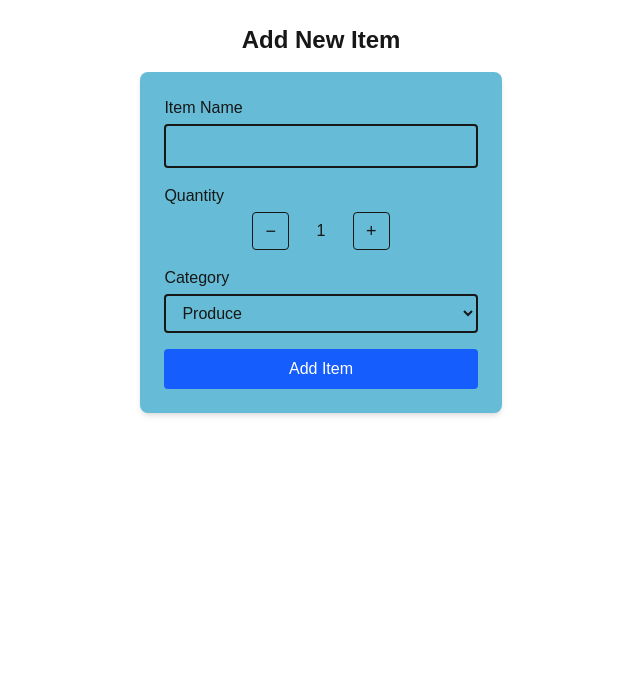
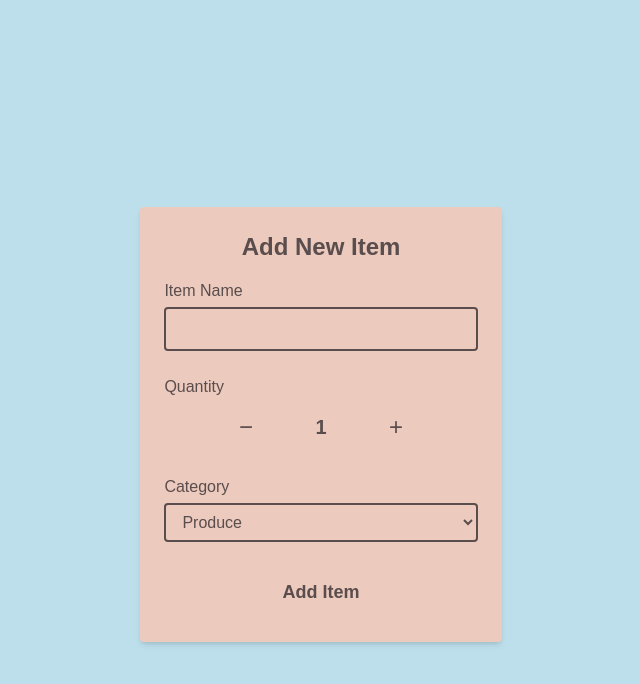
Before and after one commit to TLN13/CPRG306-Assignments, a Next.js app: page /week-4 in a window 1280 px wide. Shown: the top 684 px of the page, without its empty margins (319-959 px from the left). Built offline with nearby package versions, Linux system fonts and the light colour scheme.

Commit message:
improved the UI

```diff
--- a/app/page.tsx
+++ b/app/page.tsx
@@ -13,6 +13,9 @@ export default function Page() {
       <p>
         <Link href="/week-4" className="hover:underline"> → Go to Week 4</Link>
       </p>
+      <p>
+        <Link href="/week-5" className="hover:underline"> → Go to Week 5</Link>
+      </p>
     </main>
   );
 }
--- a/app/week-2/page.tsx
+++ b/app/week-2/page.tsx
@@ -2,9 +2,11 @@ import StudentInfo from "./student.info";
 
 export default function Page() {
   return (
-    <main>
-      <h1>Shopping List</h1>
-      <StudentInfo />
+    <main className="bg-[#bddfec] min-h-screen flex flex-col items-center justify-center p-6">
+      <h1 className="text-3xl font-bold text-[#5A4D4D] mb-6 text-center">Shopping List</h1>
+      <div className="bg-[#eccabd] p-6 rounded-lg shadow-md w-full max-w-md hover:bg-[#e5b797] transition-colors duration-200">
+        <StudentInfo />
+      </div>
     </main>
   );
 }
--- a/app/week-3/item.tsx
+++ b/app/week-3/item.tsx
@@ -8,10 +8,10 @@ type ItemProps = {
 
 export default function Item({ item }: ItemProps) {
   return (
-    <li className="p-2 border-3  rounded bg-[#66bcd6] hover:bg-[#2596be]">
-      <p className="font-semibold text-gray-200">{item.name}</p>
-      <p className="text-sm text-gray-600">Quantity: {item.quantity}</p>
-      <p className="text-sm text-gray-600">{item.category}</p>
+    <li className="p-4 border rounded bg-[#eccabd] hover:bg-[#e5b797] transition-colors duration-200">
+      <p className="font-semibold text-[#5A4D4D] capitalize">{item.name}</p>
+      <p className="text-sm text-[#5A4D4D] capitalize">Quantity: {item.quantity}</p>
+      <p className="text-sm text-[#5A4D4D] capitalize">{item.category}</p>
     </li>
   );
 }
--- a/app/week-3/page.tsx
+++ b/app/week-3/page.tsx
@@ -2,11 +2,13 @@ import ItemList from "./item-list";
 
 export default function Page() {
   return (
-    <main className="p-6 max-w-md mx-auto">
-      <h1 className="text-2xl font-bold mb-4 text-center">
+    <main className="min-h-screen p-6 bg-[#bddfec]">
+      <h1 className="text-4xl font-bold mb-6 text-center text-[#5A4D4D]">
         Shopping List
       </h1>
-      <ItemList />
+      <div className="max-w-md mx-auto">
+        <ItemList />
+      </div>
     </main>
   );
 }
--- a/app/week-4/new-item.tsx
+++ b/app/week-4/new-item.tsx
@@ -16,11 +16,8 @@ export default function NewItem() {
     } else {
       setNameTouched(false);
     }
-    const item = {
-      name,
-      quantity,
-      category,
-    };
+
+    const item = { name, quantity, category };
     console.log("New Item:", item);
 
     alert(
@@ -33,94 +30,100 @@ export default function NewItem() {
   }
 
   return (
+    <main className="bg-[#bddfec] min-h-screen flex items-center justify-center p-6">
       <form
         onSubmit={handleSubmit}
-      className="max-w-md p-6 rounded-lg shadow-md space-y-4 bg-[#66bcd6]"
+        className="max-w-md w-full bg-[#eccabd] p-6 rounded shadow-md space-y-6"
       >
+        <h1 className="text-2xl font-bold text-[#5A4D4D] text-center mb-4">
+          Add New Item
+        </h1>
+
         {/* Item Name */}
         <div>
-            <label className="block font-medium mb-1 text-grey-500">
+          <label className="block font-medium mb-1 text-[#5A4D4D]">
             Item Name
             <input
               type="text"
               value={name}
               onChange={(e) => setName(e.target.value)}
               onFocus={() => setNameTouched(false)}
-                onBlur={() => {
-                    setNameTouched(true);
-                }}
-                className={`mt-1 w-full border-2 rounded px-3 py-2 focus:outline-none focus:border-white transition-colors ${nameTouched && (!name || name.length < 2) ? "border-red-500" : ""}`}
+              onBlur={() => setNameTouched(true)}
+              className={`mt-1 w-full border-2 rounded px-3 py-2 focus:outline-none focus:border-[#5A4D4D] transition-colors ${
+                nameTouched && (!name || name.length < 2)
+                  ? "border-red-500"
+                  : "border-[#5A4D4D]"
+              }`}
             />
             {nameTouched && (!name || name.length < 2) && (
-                <p className="text-red-500 text-sm mt-1 focus:outline-none focus:border-red-500 transition-colors">
+              <p className="text-red-500 text-sm mt-1">
                 Item name must be at least 2 characters.
               </p>
             )}
           </label>
         </div>
 
-
-
         {/* Quantity */}
-        <div className="mb-4">
-            <label className="block font-medium mb-1">
+        <div>
+          <label className="block font-medium mb-1 text-[#5A4D4D]">
             Quantity
           </label>
-            <div className="mt-1 flex items-center justify-center gap-3">
+          <div className="mt-1 flex items-center justify-center gap-4">
             <button
               type="button"
               onClick={() => setQuantity((q) => Math.max(1, q - 1))}
-                className="px-3 py-1 border rounded text-lg hover:bg-[#2596be] transition-colors"
+              className="px-5 py-2 rounded font-medium bg-[#eccabd] text-[#5A4D4D] hover:bg-[#e5b797] transition-colors text-2xl"
             >
               −
             </button>
 
-                <span className="w-10 text-center">{quantity}</span>
+            <span className="w-16 text-center text-xl font-semibold text-[#5A4D4D]">
+              {quantity}
+            </span>
 
             <button
               type="button"
               onClick={() => setQuantity((q) => Math.min(99, q + 1))}
-                className="px-3 py-1 border rounded text-lg hover:bg-[#2596be] transition-colors"
+              className="px-5 py-2 rounded font-medium bg-[#eccabd] text-[#5A4D4D] hover:bg-[#e5b797] transition-colors text-2xl"
             >
               +
             </button>
           </div>
         </div>
 
-
         {/* Category */}
         <div>
-            <label className="block font-medium mb-1">
+          <label className="block font-medium mb-1 text-[#5A4D4D]">
             Category
             <select
               value={category}
               onChange={(e) => setCategory(e.target.value)}
-                className="mt-1 w-full border-2 rounded px-3 py-2"
+              className="mt-1 w-full border-2 rounded px-3 py-2 border-[#5A4D4D] text-[#5A4D4D]"
             >
-                <option value="produce" className="text-black">Produce</option>
-                <option value="dairy" className="text-black">Dairy</option>
-                <option value="bakery"  className="text-black">Bakery</option>
-                <option value="meat"  className="text-black">Meat</option>
-                <option value="frozen foods" className="text-black">Frozen Foods</option>
-                <option value="canned goods" className="text-black">Canned Goods</option>
-                <option value="dry goods" className="text-black">Dry Goods</option>
-                <option value="beverages" className="text-black">Beverages</option>
-                <option value="snacks" className="text-black">Snacks</option>
-                <option value="household" className="text-black">Household</option>
-                <option value="other" className="text-black">Other</option>
+              <option value="produce">Produce</option>
+              <option value="dairy">Dairy</option>
+              <option value="bakery">Bakery</option>
+              <option value="meat">Meat</option>
+              <option value="frozen foods">Frozen Foods</option>
+              <option value="canned goods">Canned Goods</option>
+              <option value="dry goods">Dry Goods</option>
+              <option value="beverages">Beverages</option>
+              <option value="snacks">Snacks</option>
+              <option value="household">Household</option>
+              <option value="other">Other</option>
             </select>
           </label>
         </div>
 
-
         {/* Submit Button */}
         <button
           type="submit"
-            className="w-full bg-blue-600 text-white py-2 rounded hover:bg-blue-700 disabled:bg-gray-400 disabled:cursor-not-allowed "
+          className="w-full bg-[#eccabd] text-[#5A4D4D] font-semibold py-3 rounded hover:bg-[#e5b797] transition-colors disabled:bg-gray-400 disabled:cursor-not-allowed text-lg"
           disabled={nameTouched && (!name || name.length < 2)}
         >
           Add Item
         </button>
       </form>
+    </main>
   );
 }
--- a/app/week-4/page.tsx
+++ b/app/week-4/page.tsx
@@ -2,8 +2,7 @@ import NewItem from "./new-item";
 
 export default function Page() {
   return (
-    <main className="min-h-screen flex flex-col items-center p-6 ">
-      <h1 className="text-2xl font-bold mb-4 text-grey-500">Add New Item</h1>
+    <main className="min-h-screen flex flex-col items-center p-6 bg-[#bddfec]">
       <NewItem />
     </main>
   );
```
Lines whose indentation alone changed are shown as unchanged.
